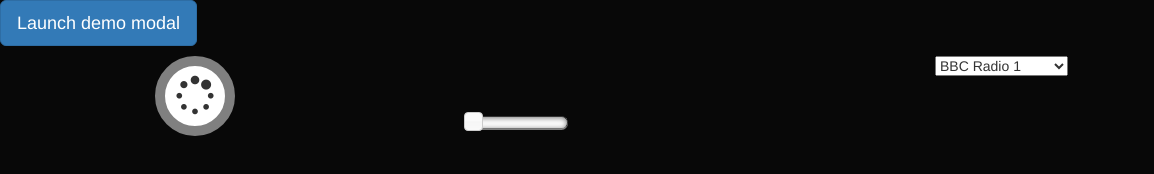
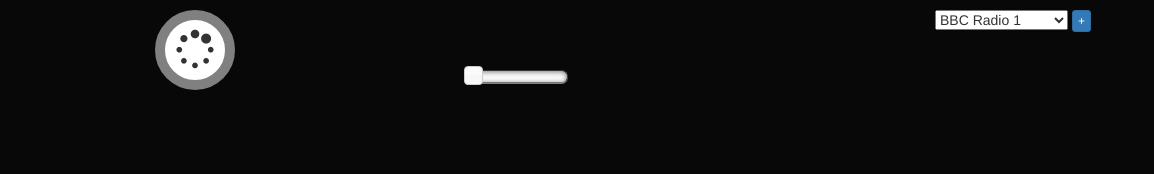
Before and after one commit to maximilianredt/EasyWebradio, an Electron app: page index.html in a window 1450 px wide. Shown: the whole page, without its empty margins (0-1154 px from the left). Drawn offline with Linux system fonts and the light colour scheme.

Commit message:
anged modal button to a plus sign next to select menu

```diff
--- a/index.html
+++ b/index.html
@@ -36,10 +36,6 @@
   </div><!-- /.modal-dialog -->
 </div>
 
-<button type="button" class="btn btn-primary btn-lg" data-toggle="modal" data-target="#myModal">
-  Launch demo modal
-</button>
-
 <div class="container">
 	<div class="player">
 		<div class="row">
@@ -59,7 +55,9 @@
 				<div class="player-channel-select">
 					<select class="channel-dropdown" name="channel-dropdown">
 					</select>
-					<!-- <button type="button" name="button">Switch channel</button> -->
+					<button type="button" class="btn btn-primary btn-xs" data-toggle="modal" data-target="#myModal">
+						+
+					</button>
 				</div>
 			</div>
 		</div>
```
